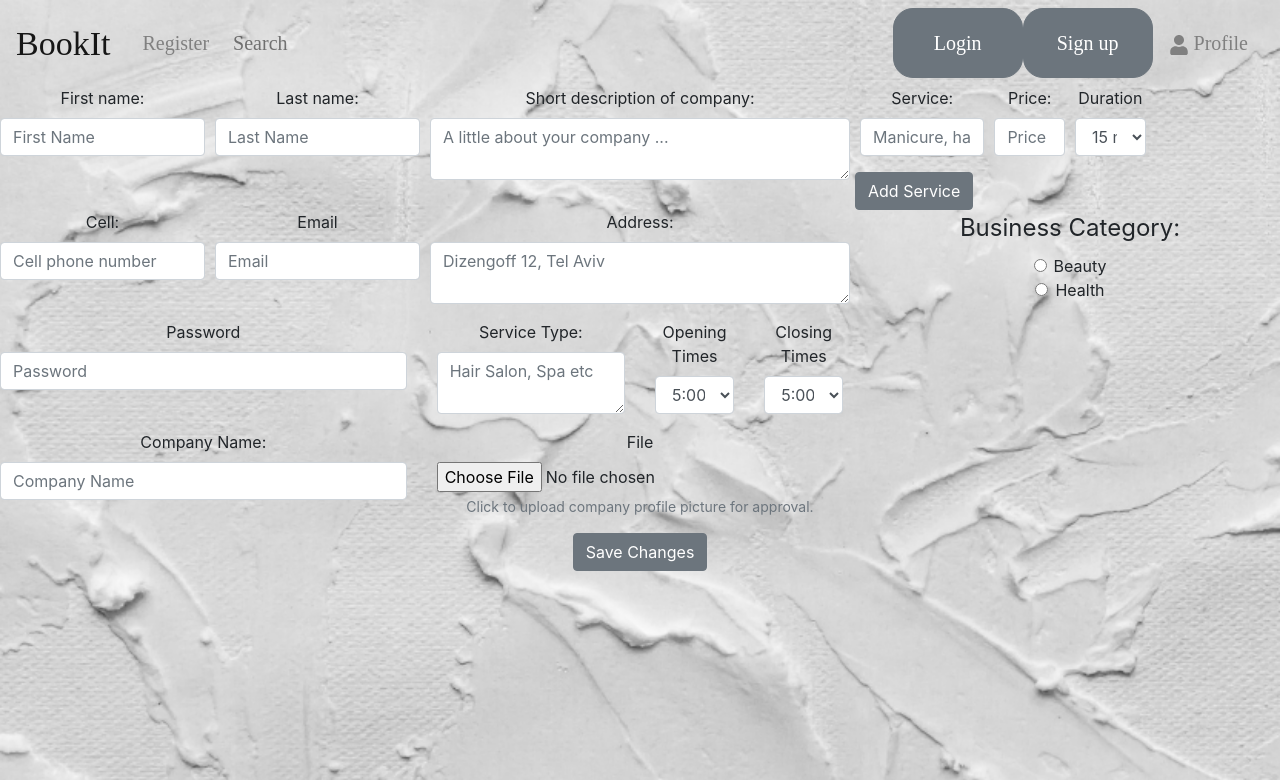
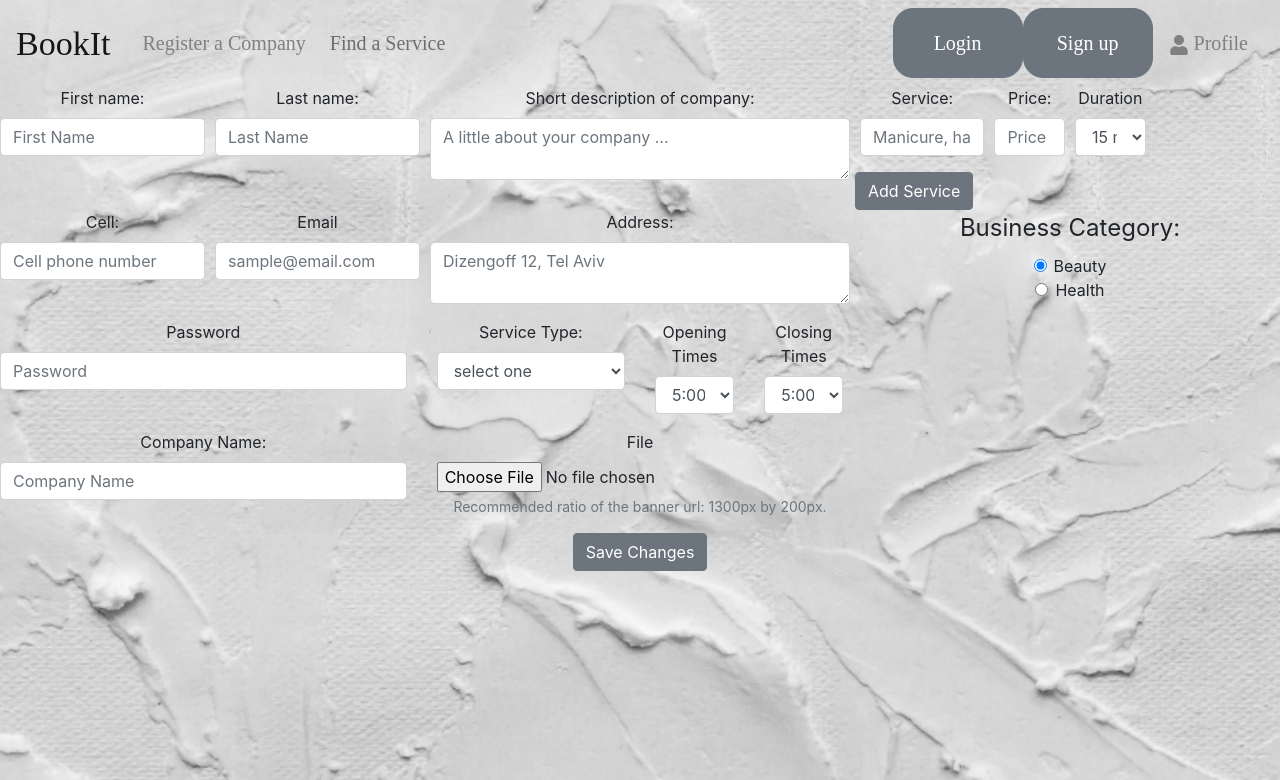
Before and after one commit to CheSackstein/Team-Frontend, a React (Create React App) app: page /Apply in a window 1280 px wide. Shown: the top 780 px of the page. Built offline with nearby package versions, Linux system fonts and the light colour scheme.

Commit message:
changed types of service register form to select

```diff
--- a/src/components/Apply.jsx
+++ b/src/components/Apply.jsx
@@ -13,6 +13,7 @@ import {
   Col,
   FormGroup,
   FormText,
+  Select
 } from "reactstrap";
 import "./Apply.css";
 import {
@@ -32,8 +33,8 @@ function Apply(props) {
   const [company, setCompany] = useState("");
   const [description, setDescription] = useState("");
   const [address, setAddress] = useState("");
-  const [type, setType] = useState("");
-  const [category, setCategory] = useState("");
+  const [type, setType] = useState('');
+  const [category, setCategory] = useState('beauty');
   const [fName, setfName] = useState("");
   const [lName, setlName] = useState("");
   const [phone, setPhone] = useState("");
@@ -54,7 +55,7 @@ function Apply(props) {
       Description: description,
       Address: address,
       Type: type,
-      Category: category,
+      category: category,
     };
 
     onAddProvider(formData);
@@ -157,7 +158,7 @@ function Apply(props) {
                   type="email"
                   name="email"
                   id="exampleEmail"
-                  placeholder="Email"
+                  placeholder="sample@email.com"
                   onChange={(e) => setEmail(e.target.value)}
                 />
               </FormGroup>
@@ -181,12 +182,25 @@ function Apply(props) {
                 <legend>Business Category:</legend>
                 <FormGroup check>
                   <Label check>
-                    <Input type="radio" name="radio1" /> Beauty
+                    <Input
+                      type="radio"
+                      name="radio1"
+                      value="beauty"
+                      defaultChecked
+                      onChange={(e) => setCategory(e.target.value)}
+                    />{' '}
+                    Beauty
                   </Label>
                 </FormGroup>
                 <FormGroup check>
                   <Label check>
-                    <Input type="radio" name="radio1" /> Health
+                    <Input
+                      type="radio"
+                      name="radio1"
+                      value="health"
+                      onChange={(e) => setCategory(e.target.value)}
+                    />{' '}
+                    Health
                   </Label>
                 </FormGroup>
               </FormGroup>
@@ -207,14 +221,37 @@ function Apply(props) {
             </Col>
             <Col md={2}>
               <FormGroup>
-                <Label for="exampleText"> Service Type:</Label>
-                <Input
-                  type="textarea"
-                  name="text"
-                  id="exampleText"
-                  placeholder="Hair Salon, Spa etc"
-                  onChange={(e) => setType(e.target.value)}
-                />
+                <Label for="type"> Service Type:</Label>
+                <br />
+                {category === 'beauty' && (
+                  <Input
+                    type="select"
+                    name="text"
+                    id="type"
+                    onChange={(e) => setType(e.target.value)}
+                  >
+                    <option value="">select one</option>
+                    <option value="salon">Salon</option>
+                    <option value="barber">Barber Shop</option>
+                    <option value="nail salon">Nail Salon</option>
+                    <option value="massage">Massage</option>
+                    <option value="other">Other</option>
+                  </Input>
+                )}
+
+                {category === 'health' && (
+                  <Input
+                    type="select"
+                    name="text"
+                    id="type"
+                    onChange={(e) => setType(e.target.value)}
+                  >
+                    <option value="">select one</option>
+                    <option value="chiropractor">Chiropractor</option>
+                    <option value="dentist">Dentist </option>
+                    <option value="other">Other</option>
+                  </Input>
+                )}
               </FormGroup>
             </Col>
 
@@ -298,7 +335,7 @@ function Apply(props) {
                 <Label for="exampleFile">File</Label>
                 <Input type="file" name="file" id="exampleFile" />
                 <FormText color="muted">
-                  Click to upload company profile picture for approval.
+                  Recommended ratio of the banner url: 1300px by 200px.
                 </FormText>
               </FormGroup>
             </Col>
--- a/src/components/NavBar.jsx
+++ b/src/components/NavBar.jsx
@@ -38,13 +38,13 @@ function NavBar(props) {
         <NavbarToggler />
         <div>
           <NavLink style={{ color: "grey" }} href="/Apply">
-            Register
+            Register a Company
           </NavLink>
         </div>
         <Collapse navbar>
           <Nav className="mr-auto" navbar>
             <NavItem>
-              <NavLink href="/search">Search</NavLink>
+              <NavLink href="/search">Find a Service</NavLink>
             </NavItem>
 
           </Nav>
--- a/src/components/SearchForm.js
+++ b/src/components/SearchForm.js
@@ -94,7 +94,7 @@ export default function SearchForm(props) {
               {type !== '' && (
                 <p>
                   <label htmlFor="companyName">
-                    Do you knnow who you're looking for?
+                    Do you know who you're looking for?
                   </label>
                   <input
                     type="text"
```
Also changed, not shown: 2 other files (tests, documents, lock files or other folders).
